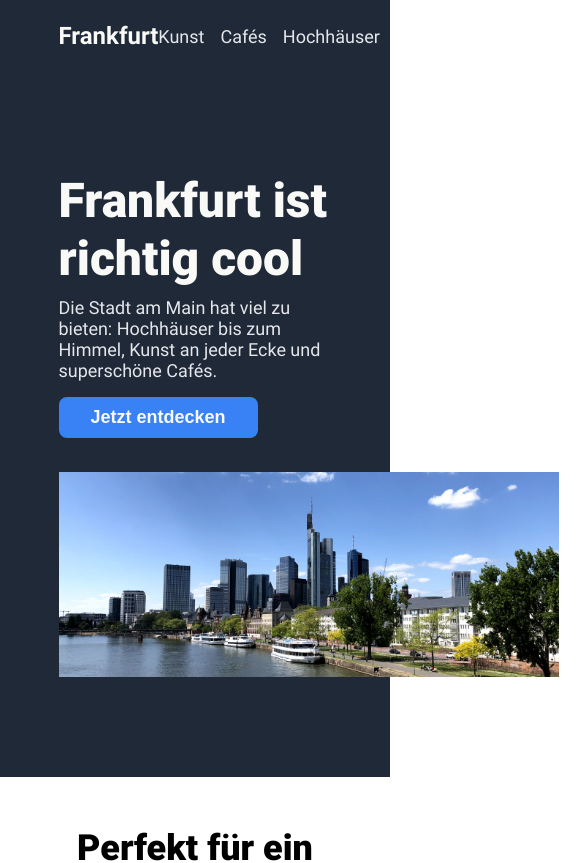
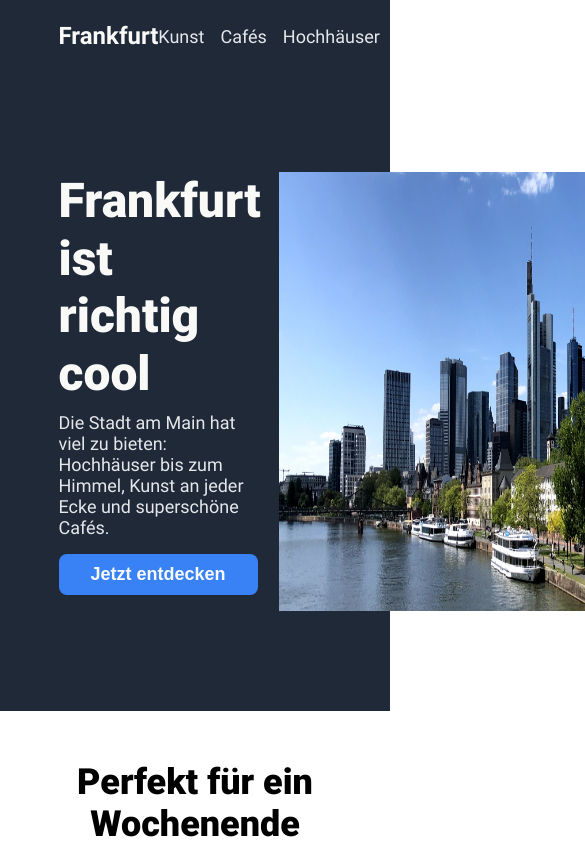
Before and after one commit to carinagrode/frankfurt, a plain HTML site: page index.html in a window 390 px wide. Shown: the top 863 px of the page, 585 px wide, since content can reach past the window. Drawn offline with Linux system fonts and the light colour scheme.

Commit message:
Remove wrap in hero section
Remove flex-wrap: wrap and max-width 400px for hero-text, because the max-width was too small. The text could not take up enough space.

I will find another solution for the distorted photo when I learn about responsive design.

```diff
--- a/css/style.css
+++ b/css/style.css
@@ -103,12 +103,7 @@ ul {
 .hero .container {
     padding: 100px 0;
     display: flex;
-    flex-wrap: wrap;
     gap: 18px;
-}
-
-.hero-text {
-    max-width: 400px;
 }
 
 .hero {
```
